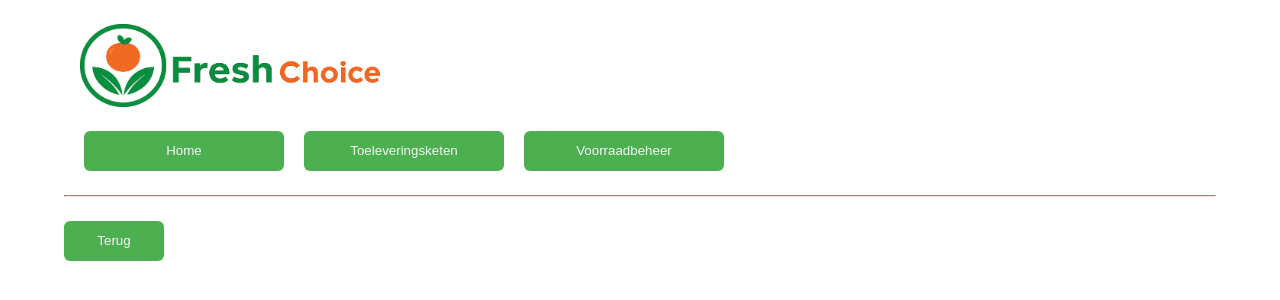
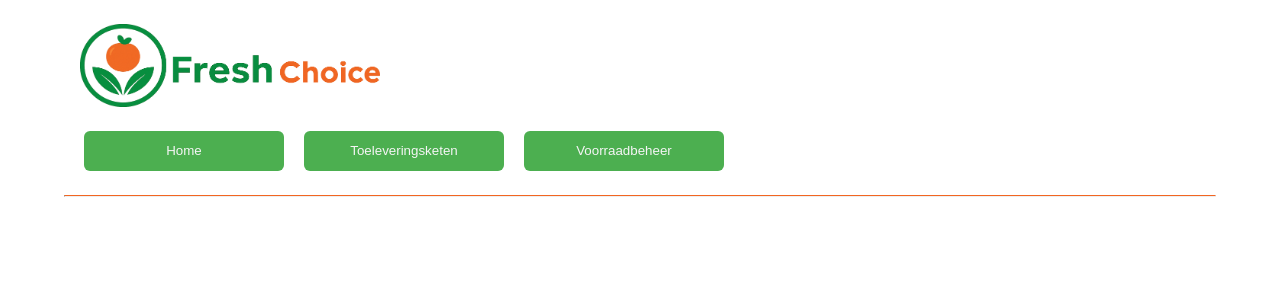
Before and after one commit to Marijn-Deijnen/FreshChoice, a React (Vite) app in the folder frontend/: page / in a window 1280 px wide. Both pictures are taken after a click on the button "Toeleveringsketen". Shown: the top 300 px of the page. Built offline with nearby package versions, Linux system fonts and the light colour scheme.

Commit message:
Removed terug buttons

```diff
--- a/frontend/src/pages/Levering.jsx
+++ b/frontend/src/pages/Levering.jsx
@@ -13,7 +13,6 @@ const Levering = ({ setPage }) => {
         <Button onClick={() => setPage("voorraad")} label="Voorraadbeheer" />
       </p>
       <Separator />
-      <Button onClick={() => setPage("home")} size="small" label="Terug" />
     </div>
   );
 };
--- a/frontend/src/pages/Voorraad.jsx
+++ b/frontend/src/pages/Voorraad.jsx
@@ -70,7 +70,7 @@ const Voorraad = ({ setPage }) => {
         placeholder="Product, barcode of SKU"
         onChange={(e) => setSearchValue(e.target.value)}
       />
-      <Button onClick={() => setPage("home")} size="small" label="Terug" />
+
       <Table>
         <thead>
           <tr>
```
